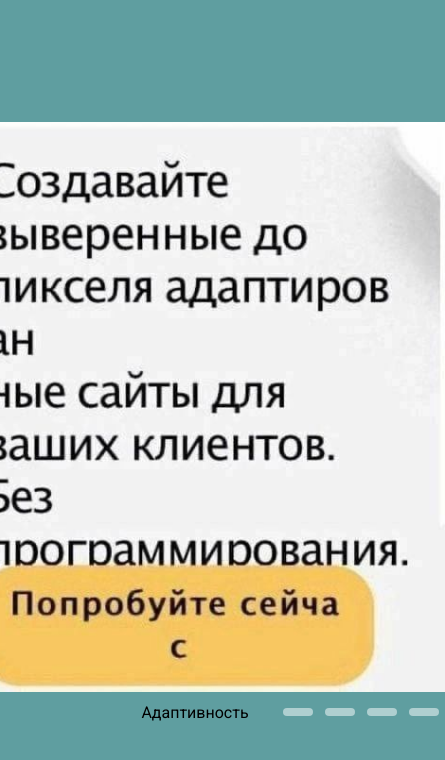
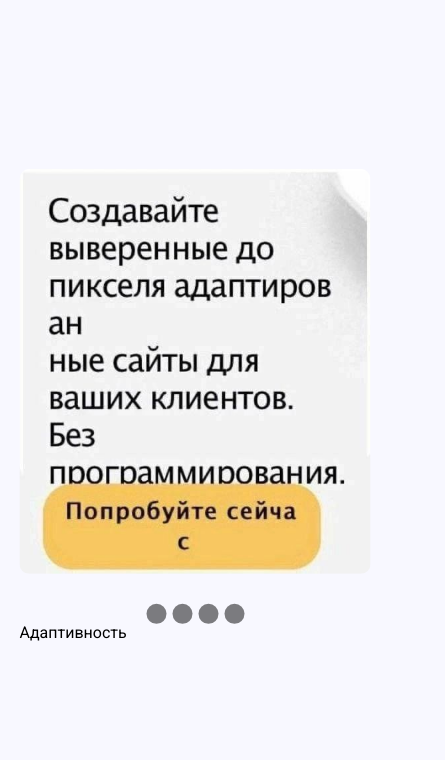
Before and after one commit to vladimirk33/cssMemSlider, a plain HTML site: page cssMemSlider/index.html in a window 390 px wide. Shown: the whole page, 445 px wide, since content can reach past the window. Drawn offline with Linux system fonts and the light colour scheme.

Commit message:
feat: add mobile layout (Sat, May 14, 2022 04:11:55 PM)

```diff
--- a/cssMemSlider/style.css
+++ b/cssMemSlider/style.css
@@ -4,12 +4,12 @@
 }
 
 body {
-    background-color: cadetblue;
+    background-color: ghostwhite;
 }
 
 .slider {
-    width: 500px;
-    height: 600px;
+    width: 30rem;
+    height: 40rem;
     overflow: hidden;
     position: absolute;
     top: 50%;
@@ -17,22 +17,38 @@ body {
     transform: translate(-50%, -50%);
 }
 
+@media (max-width: 530px) {
+    .slider {
+        width: 90%;
+        height: 60%;
+    }
+}
+
 .navigation {
     position: absolute;
-    bottom: 0px;
+    bottom: 0;
     right: 0;
     display: flex;
 }
 
 .bar {
-    height: 8px;
-    width: 30px;
-    margin: 6px;
+    height: 20px;
+    width: 20px;
+    margin: 3px;
     cursor: pointer;
-    background-color: #fff;
+    background-color: black;
     opacity: 0.5;
     border-radius: 10px;
     transition: all .4s ease;
+}
+
+@media (max-width: 530px) {
+    .navigation {
+        left: 50%;
+        transform: translateX(-50%);
+        right: inherit;
+        bottom: 3rem;
+    }
 }
 
 .bar:hover {
@@ -60,11 +76,18 @@ input[name="r"] {
     width: 100%;
     height: 95%;
     margin-bottom: 10px;
+    border-radius: 10px;
 }
+
+@media (max-width: 530px) {
+    .slide img {
+        height: 80%;
+        margin-bottom: 3rem;
+    }
+ }
 
 .slide p {
     font-family: 'Roboto', sans-serif;
-    text-align: center;
 }
 
 #r1:checked~.s1 {
```
